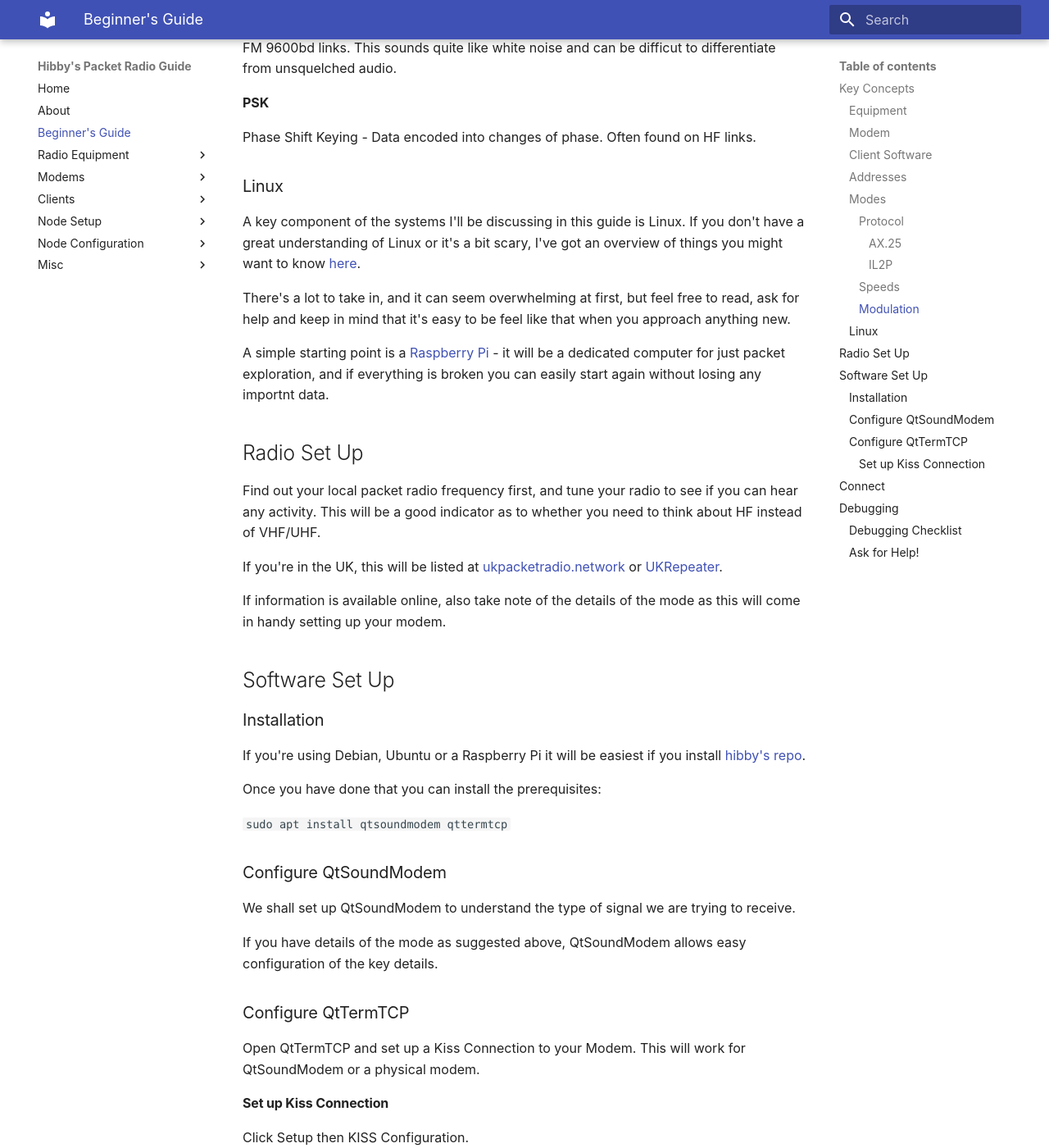
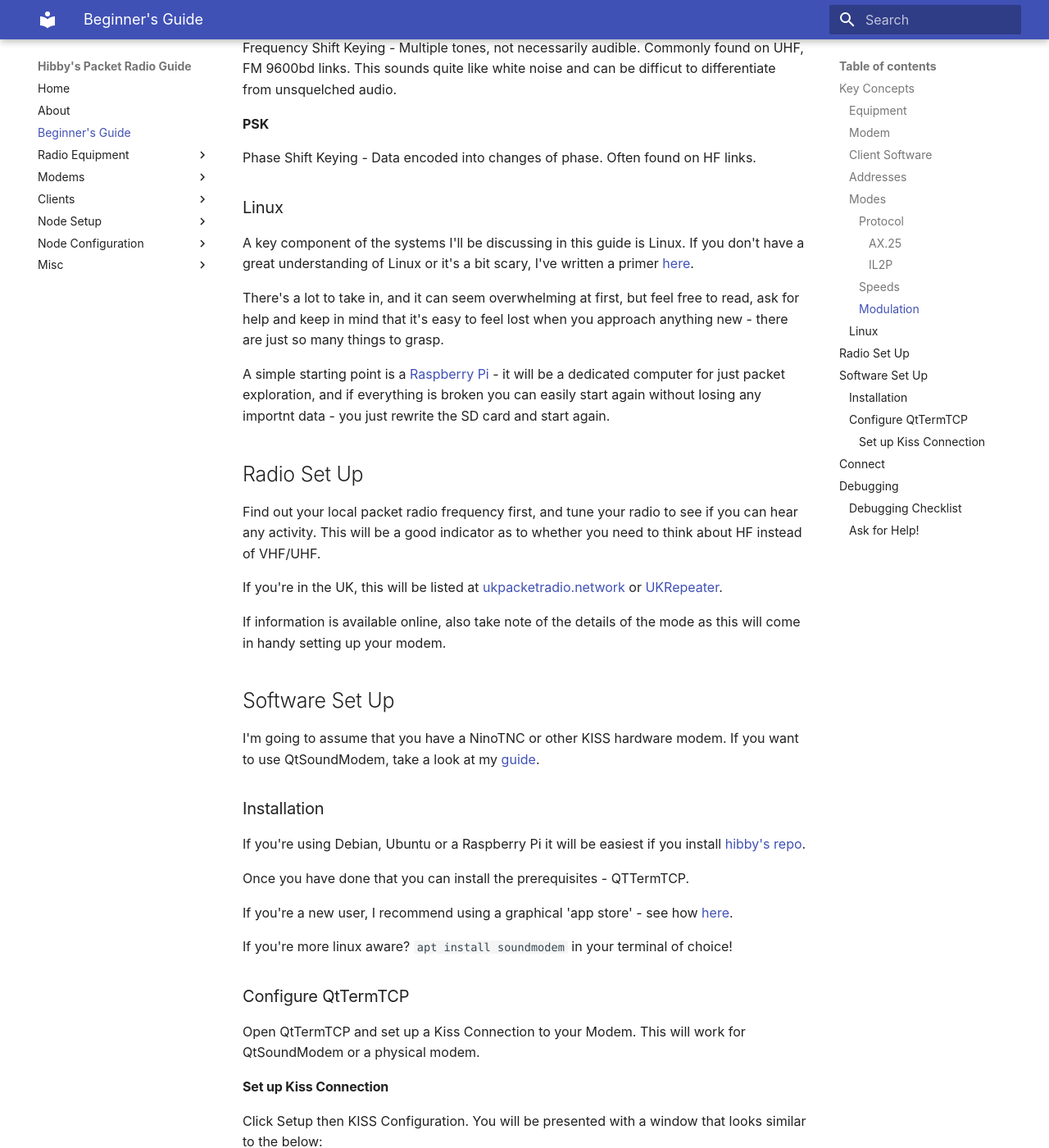
Before and after one commit to Hibby/packetradio-guide, an MkDocs documentation site: the page built from docs/beginners-guide.md, in a window 1280 px wide and 1400 px high, scrolled down 3028 px. Shown: the whole window at 82% size. Built offline with MkDocs 1.6.1 and Material for MkDocs 9.7.7, drawn with Linux system fonts in a browser that asks for light colours; some of the changed text lies outside the part shown.

Commit message:
Add some new stuff

```diff
--- a/docs/beginners-guide.md
+++ b/docs/beginners-guide.md
@@ -56,13 +56,13 @@
 
 It has a long legacy and is rather simple, but is reliable, embedded in a lot of old hardware and will likely be in use until the heat death of the universe.
 
-Learn more [here](detail/ax25.md).
+Learn more [here](https://en.wikipedia.org/wiki/AX.25).
 
 ##### IL2P
 
 IL2P, the 'Improved Layer 2 Protocol' is by Nino KK4HEJ and is an evolution of AX.25. It includes nice things such as error correction of data and allows for, theoretically, more reliable communications but isn't compatible with AX.25 on the air.
 
-There are a number of varieties of IL2P in the wild too - learn more [here](detail/il2p.md).
+There are a number of varieties of IL2P in the wild too, most commonly 'With CRC' which includes a check that callsigns are valid.
 
 #### Speeds
 
@@ -98,11 +98,11 @@
 
 ### Linux
 
-A key component of the systems I'll be discussing in this guide is Linux. If you don't have a great understanding of Linux or it's a bit scary, I've got an overview of things you might want to know [here](linux.md).
+A key component of the systems I'll be discussing in this guide is Linux. If you don't have a great understanding of Linux or it's a bit scary, I've written a primer [here](linux.md).
 
-There's a lot to take in, and it can seem overwhelming at first, but feel free to read, ask for help and keep in mind that it's easy to be feel like that when you approach anything new.
+There's a lot to take in, and it can seem overwhelming at first, but feel free to read, ask for help and keep in mind that it's easy to feel lost when you approach anything new - there are just so many things to grasp.
 
-A simple starting point is a [Raspberry Pi](https://raspberrypi.org) - it will be a dedicated computer for just packet exploration, and if everything is broken you can easily start again without losing any importnt data.
+A simple starting point is a [Raspberry Pi](https://raspberrypi.org) - it will be a dedicated computer for just packet exploration, and if everything is broken you can easily start again without losing any importnt data - you just rewrite the SD card and start again.
 
 ## Radio Set Up
 
@@ -114,19 +114,17 @@
 
 ## Software Set Up
 
+I'm going to assume that you have a NinoTNC or other KISS hardware modem. If you want to use QtSoundModem, take a look at my [guide](modems/qtsm.md).
+
 ### Installation
 
 If you're using Debian, Ubuntu or a Raspberry Pi it will be easiest if you install [hibby's repo](repo.md).
 
-Once you have done that you can install the prerequisites:
+Once you have done that you can install the prerequisites - QTTermTCP.
 
-`sudo apt install qtsoundmodem qttermtcp`
+If you're a new user, I recommend using a graphical 'app store' - see how [here](linux.md/#graphical-app-store-frontend).
 
-### Configure QtSoundModem
-
-We shall set up QtSoundModem to understand the type of signal we are trying to receive.
-
-If you have details of the mode as suggested above, QtSoundModem allows easy configuration of the key details.
+If you're more linux aware? `apt install soundmodem` in your terminal of choice!
 
 ### Configure QtTermTCP
 
@@ -134,21 +132,30 @@
 
 #### Set up Kiss Connection
 
-Click Setup then KISS Configuration.
+Click Setup then KISS Configuration. You will be presented with a window that looks similar to the below:
+
+![QTTermTCP Kiss Configuration Image](static/img/qttcp_kiss.png)
 
 Ensure 'Enable Kiss Interface' is selected, put your callsign in MYCALL and put select your modem from the 'Serial TNC' dropdown. If using a NinoTNC, the speed will be 57600.
 
-Press OK to save setting.
+Press OK to save settings.
 
 At this stage, I recommend Monitoring the frequency to see if you can decode any information. Local stations will likely be beaconing and this is a good way to test you have set up correctly without interfering with other users transmissions.
 
 Decoded data shall look like:
 
+![QtTermTCP Monitor Window](static/img/qttcp.png)
+
 ## Connect
 
-Press Connect and enter the callsign & SSID you are trying to connect to, for example GB7HIB-7 if you're connecting to my node.
+Press Connect, then 'Kiss Connect' in the dropdown menu. You'll see something aking to the below - selection session, enter the callsign & SSID you are trying to connect to, for example GB7HIB-7 if you're connecting to my node. Ignore digipeters for the moment - they can be a future challenge.
+
+![Connect window](static/img/qttcp_connect.png)
+
 
 You should be presented with some choices in the bottom pane - BBS, Links, Info etc. If not, type `?` in the bottom text box, hit enter and see what the remote system returns with.
+
+![Connection to GB7NRT](static/img/qttcp_nrt.png)
 
 Congratulations, you are on the air!
 
```
Also changed, not shown: docs/linux.md (+3 -5 lines), docs/modems/index.md (+1 -1 lines), docs/modems/qtsm.md (+1 -2 lines), docs/static/img/qttcp_connect.png (added), docs/static/img/qttcp_ip.png (added), docs/static/img/qttcp_nrt.png (added).
